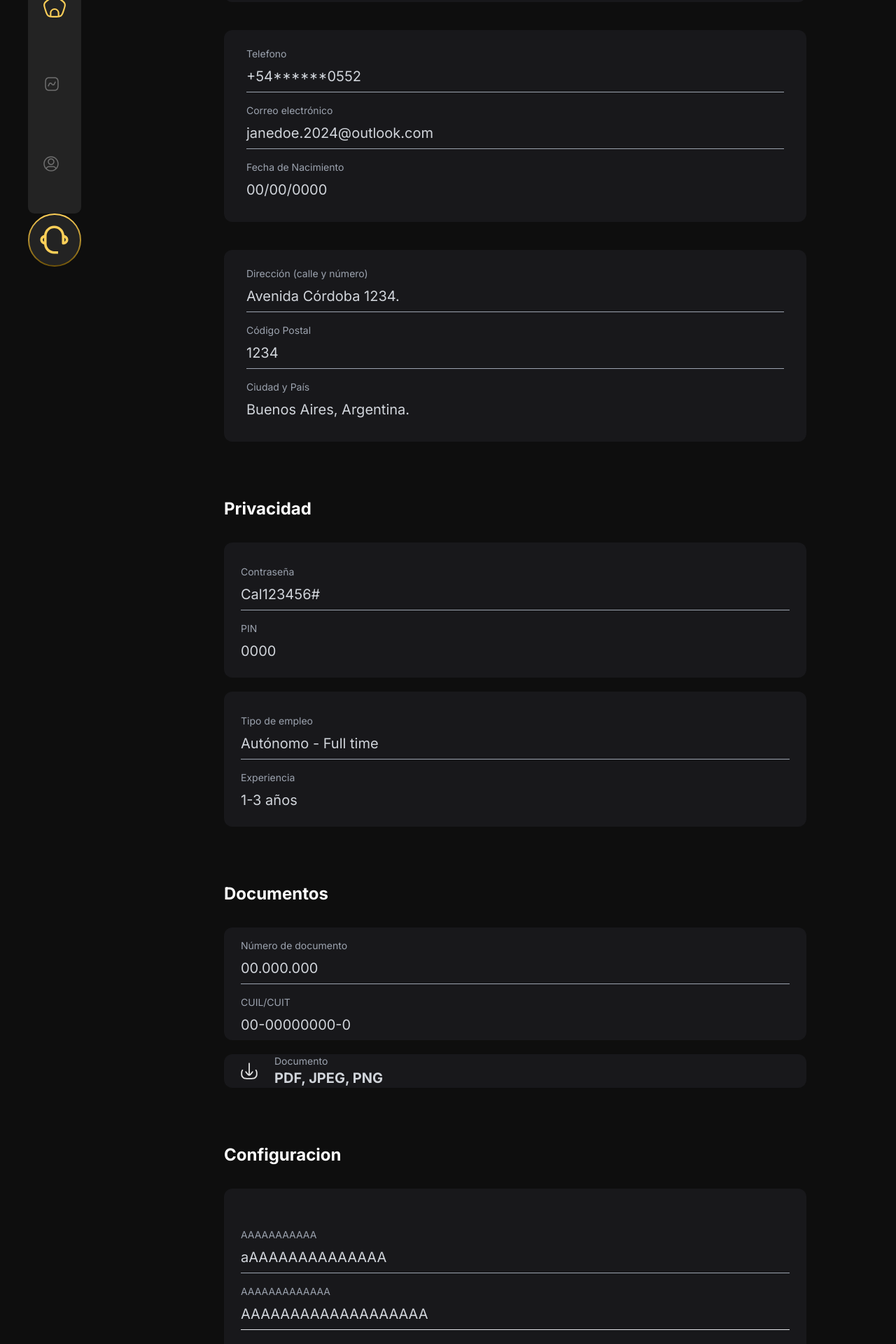
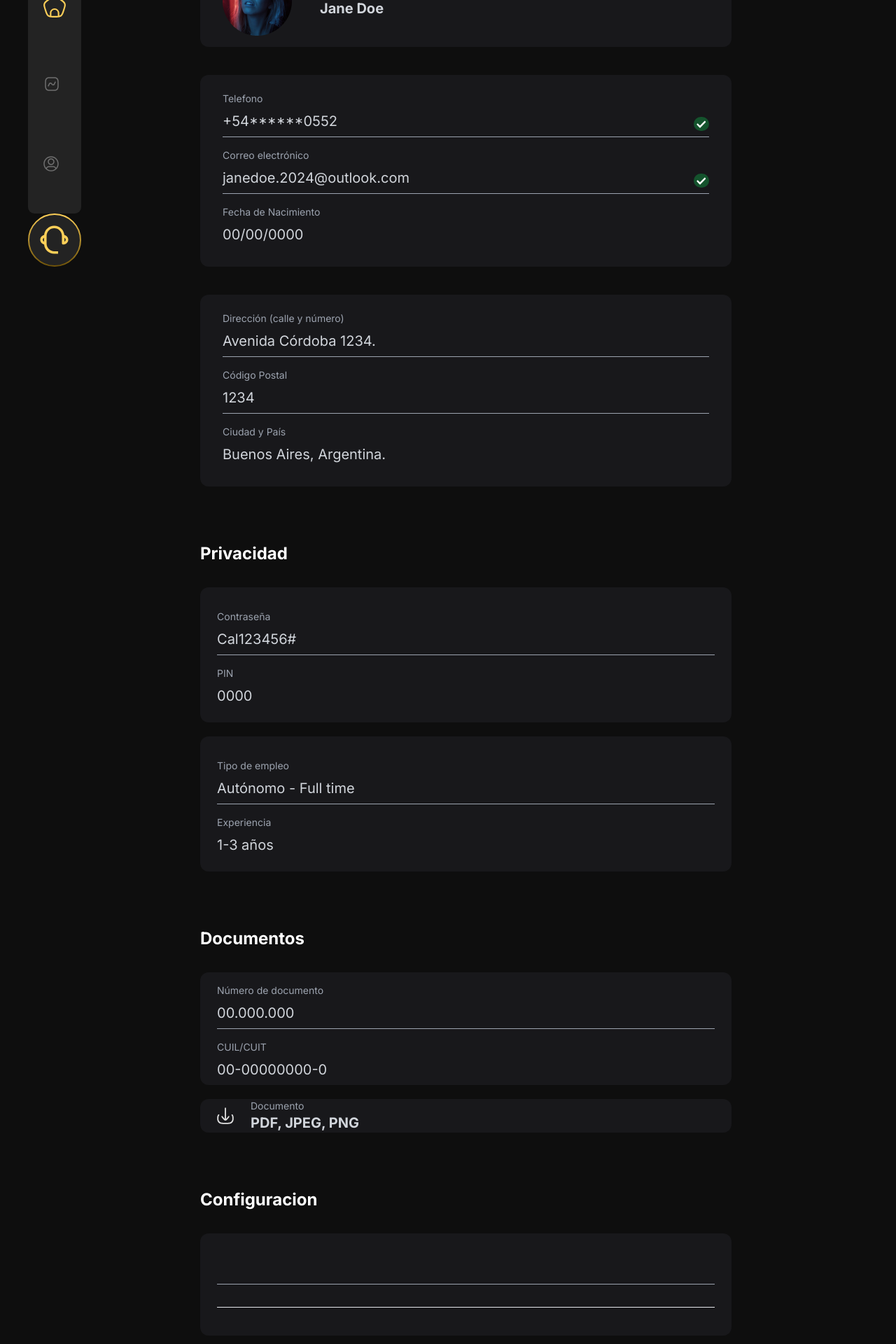
Before and after one commit to AheverMateo/BeeWallet, a React (Vite) app in the folder Front/: page /user in a window 1280 px wide. Shown: the part 240-2160 px from the top of the page at 70% size. Built offline with nearby package versions, Linux system fonts and the light colour scheme; the HTML template or start-up script is replaced by a standard one.

Commit message:
dashboard user

```diff
--- a/Front/src/app/dashboard.tsx
+++ b/Front/src/app/dashboard.tsx
@@ -44,7 +44,7 @@ export default function Dashboard( ) {
                       <div className="relative right-0">
                         <Link to={"/dashboard/CVU"}
                           className="border-[#FCFFFF] border-[1px] text-[0.875rem]
-                 w-[7.125rem] h-[2.3125rem] bg-[#323131] rounded-[1.15625rem]"
+                  w-[7.125rem] h-[2.3125rem] bg-[#323131] rounded-[1.15625rem]"
                         >
                           {" "}
                           Tu CVU{" "}
--- a/Front/src/app/dashboard/SideBarFooter.tsx
+++ b/Front/src/app/dashboard/SideBarFooter.tsx
@@ -5,7 +5,7 @@ const SideBarFooter = () => {
   return (
     <main>
         <section className="rounded-[0.5625rem] max-md:mt-4 bg-[#232323] md:w-[4.75rem] md:h-[22.625rem] flex md:flex-col items-center justify-around p-2">
-        <Link to={"/dashborard"}className="size-[2rem] ">
+        <Link to={"/dashboard"}className="size-[2rem] ">
           <img src="/icons/Home 3.svg" alt="Home" className="object-cover" />
         </Link>
 
--- a/Front/src/app/ui/user.tsx
+++ b/Front/src/app/ui/user.tsx
@@ -2,7 +2,9 @@ import SideBar from "../dashboard/SideBar"
 import imgUser from "../../assets/icons/unsplash_ZXfUUM_LR0k.png"
 import download from "../../assets/icons/download.svg"
 import discard from "../../assets/icons/discard.svg"
+import visto from "../../assets/icons/visto.svg"
 import logo from "../../assets/icons/Logo.svg"
+import HeaderR from "../../app/dashboard/HeadR"
 const user = () => {
 
     return (
@@ -10,8 +12,8 @@ const user = () => {
             <div className="w-[10%] ml-10 mt-24 fixed">
                 <SideBar/>
             </div>
-            <div className="flex justify-end w-[100%]">
-                    <section className="mt-12 w-[65%] mr-[10%]">
+            <div className="flex justify-end w-[100%] ml-28">
+                    <section className="mt-28 w-[65%] mr-[10%]">
                                 <h1 className="text-2xl font-bold text-white">Personal</h1>
                                 <div className=" flex w-full rounded-xl px-6 py-4 mt-8 bg-zinc-900">
                                     <img className="ml-2" src={imgUser} alt="" />
@@ -22,16 +24,18 @@ const user = () => {
                                 </div>
 
                                 <div className=" flex flex-col w-full rounded-xl px-8 py-6 mt-10 bg-zinc-900">
-                                    <div>
                                     <h4 className="text-gray-400 text-sm mb-2">Telefono</h4>
+                                    <div className="flex justify-between">
                                     <p className="text-gray-300 text-xl mb-2">+54******0552</p>
+                                    <img className="rounded-full py-1 px-1 h-5 mt-2 bg-green-900" src={visto} alt="" />
+                                    </div>
                                     <hr className="border-gray-400" />
+                                    <h4 className="text-gray-400 text-sm mt-4 mb-2">Correo electrónico</h4>
+                                    <div className="flex justify-between">
+                                    <p className="text-gray-300 text-xl mb-2">janedoe.2024@outlook.com</p>
+                                    <img className="rounded-full py-1 px-1 h-5 mt-2 bg-green-900" src={visto} alt="" />
                                     </div>
-                                    <div>
-                                    <h4 className="text-gray-400 text-sm mt-4 mb-2">Correo electrónico</h4>
-                                    <p className="text-gray-300 text-xl mb-2">janedoe.2024@outlook.com</p>
                                     <hr className="border-gray-400" />
-                                    </div>
                                     <h4 className="text-gray-400 text-sm mt-4 mb-2">Fecha de Nacimiento</h4>
                                     <p className="text-gray-300 text-xl mb-2">00/00/0000</p>
                                 </div>
@@ -87,11 +91,11 @@ const user = () => {
                             <div className=" mt-20">
                                 <h1 className="text-2xl font-bold text-white mb-8">Configuracion</h1>
                                 <div className="  flex flex-col w-full rounded-xl  px-6 py-10  mt-5 bg-zinc-900">
-                                <h4 className="text-gray-400 text-sm mt-4 mb-2">AAAAAAAAAAA</h4>
-                                    <p className="text-gray-300 text-xl mb-2">aAAAAAAAAAAAAAA</p>
+                                <h4 className="text-gray-400 text-sm mt-4 mb-2"></h4>
+                                    <p className="text-gray-300 text-xl mb-2"></p>
                                     <hr className="border-gray-400" />
-                                    <h4 className="text-gray-400 text-sm mt-4 mb-2">AAAAAAAAAAAAA</h4>
-                                    <p className="text-gray-300 text-xl mb-2">AAAAAAAAAAAAAAAAAAA</p>
+                                    <h4 className="text-gray-400 text-sm mt-4 mb-2"></h4>
+                                    <p className="text-gray-300 text-xl mb-2"></p>
                                     <hr />
                                 </div>
                             </div>
@@ -110,7 +114,9 @@ const user = () => {
                                 Sitio web diseñado y desarrollado por Beewalle.</p>
                             </footer>
                     </section>
-
+                    <div className="mr-9 mt-6">
+                    <HeaderR/>
+                    </div>
         </div>
     </div>
     )
```
Also changed, not shown: Front/src/assets/icons/visto.svg (added).
